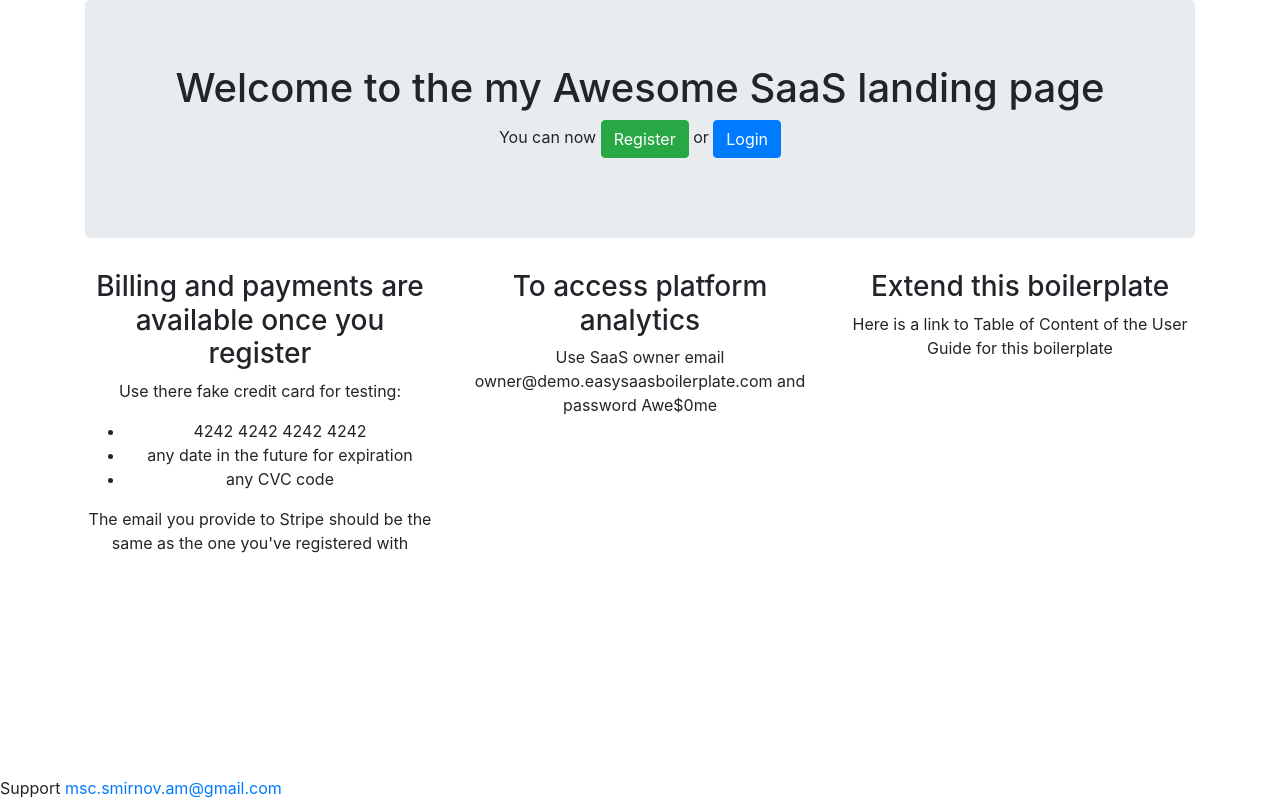
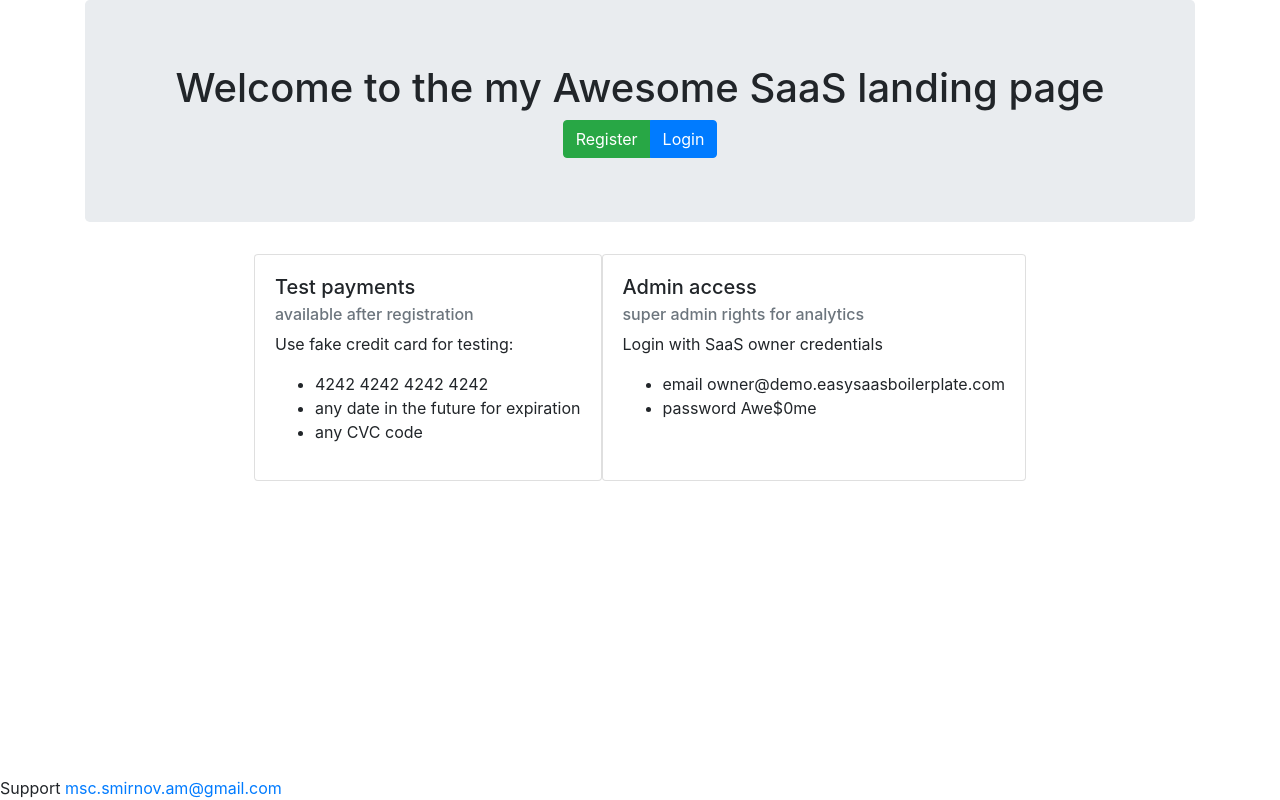
Before and after one commit to salvopr/serverless-saas-template, a Flask app: page / in a window 1280 px wide. Run offline with Flask 2, Linux system fonts and the light colour scheme; some libraries are stand-ins or nearby versions.

Commit message:
fix 404 for favico

```diff
--- a/app/templates/base.html
+++ b/app/templates/base.html
@@ -9,6 +9,7 @@
     <link rel="stylesheet" href="https://maxcdn.bootstrapcdn.com/bootstrap/4.0.0/css/bootstrap.min.css" integrity="sha384-Gn5384xqQ1aoWXA+058RXPxPg6fy4IWvTNh0E263XmFcJlSAwiGgFAW/dAiS6JXm" crossorigin="anonymous">
 
     <title>My SaaS</title>
+    <link rel="shortcut icon" type="image/png" href="{{ url_for('static', filename='checkbox.png') }}"/>
     {% block extra_head_scripts %}
     {% endblock %}
   </head>
--- a/app/templates/landing.html
+++ b/app/templates/landing.html
@@ -4,32 +4,43 @@
 {% block container %}
 <div class="jumbotron text-center">
   <h1>Welcome to the my Awesome SaaS landing page</h1>
-  <p>You can now
-    <a class="btn btn-success" href="{{url_for('auth_blueprint.register')}}">Register</a> or
+  <div class="btn-group" role="group" aria-label="login">
+    <a class="btn btn-success" href="{{url_for('auth_blueprint.register')}}">Register</a>
     <a class="btn btn-primary" href="{{url_for('auth_blueprint.login')}}">Login</a>
-  </p>
+  </div>
 
 
 </div>
 
 <div class="row justify-content-center">
-  <div class="col-sm-4 text-center" >
-    <h3>Billing and payments are available once you register</h3>
-    <p>Use there fake credit card for testing:</p>
+  <div class="card" >
+    <div class="card-body">
+      <h5 class="card-title">Test payments</h5>
+      <h6 class="card-subtitle mb-2 text-muted">available after registration</h6>
+      <p class="card-text">
+        Use fake credit card for testing:
       <ul>
-      <li>4242 4242 4242 4242</li>
-      <li>any date in the future for expiration</li>
-      <li>any CVC code</li>
+        <li>4242 4242 4242 4242</li>
+        <li>any date in the future for expiration</li>
+        <li>any CVC code</li>
       </ul>
-      <p>The email you provide to Stripe should be the same as the one you've registered with</p>
+      </p>
+
+    </div>
   </div>
-  <div class="col-sm-4 text-center">
-    <h3>To access platform analytics</h3>
-    <p>Use SaaS owner email owner@demo.easysaasboilerplate.com and password Awe$0me</p>
-  </div>
-  <div class="col-sm-4 text-center">
-    <h3>Extend this boilerplate</h3>
-    <p>Here is a link to Table of Content of the User Guide for this boilerplate</p>
+  <div class="card" >
+    <div class="card-body">
+      <h5 class="card-title">Admin access</h5>
+      <h6 class="card-subtitle mb-2 text-muted">super admin rights for analytics</h6>
+      <p class="card-text">
+        Login with SaaS owner credentials
+      <ul>
+        <li>email owner@demo.easysaasboilerplate.com</li>
+        <li>password Awe$0me</li>
+      </ul>
+      </p>
+
+    </div>
   </div>
 </div>
 
```
Also changed, not shown: app/static/checkbox.png (added).
